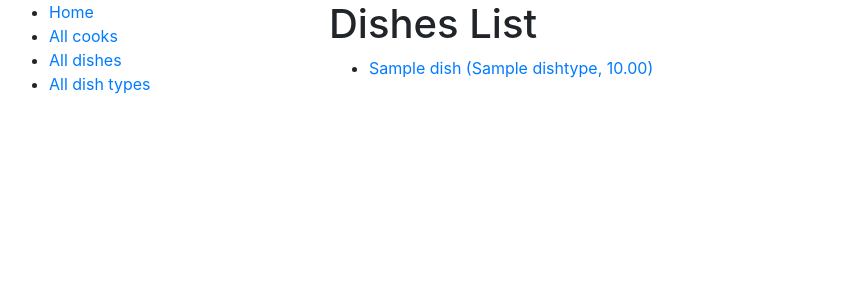
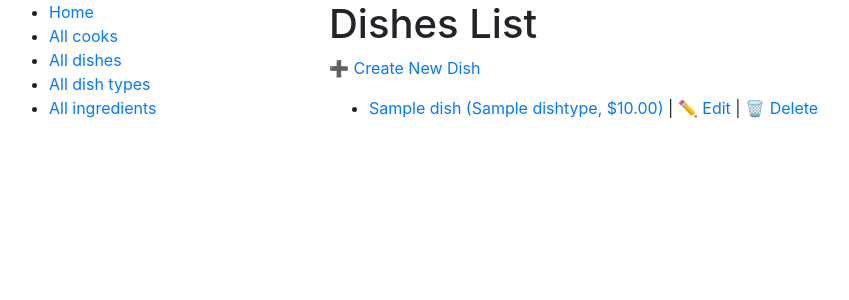
Before and after one commit to LLevkovych/restaurant-kitchen-service, a Django app: page /dishes/ in a window 1280 px wide. Shown: the top 300 px of the page, without its empty margins (6-855 px from the left). Run offline with Django 5.2, Linux system fonts and the light colour scheme; tables that the repository leaves empty hold one stand-in row (values such as "Sample post").

Commit message:
Created model ingredient, CRUD views for ingredients, dishes, dish types and their urls

```diff
--- a/core/models.py
+++ b/core/models.py
@@ -23,12 +23,23 @@ class Cook(AbstractUser):
         return f"{self.username} ({self.first_name} {self.last_name})"
 
 
+class Ingredient(models.Model):
+    name = models.CharField(max_length=100)
+
+    class Meta:
+        ordering = ["name"]
+
+    def __str__(self):
+        return self.name
+
+
 class Dish(models.Model):
     name = models.CharField(max_length=100)
     description = models.TextField()
     price = models.DecimalField(decimal_places=2, max_digits=10)
     dish_type = models.ForeignKey(DishType, on_delete=models.CASCADE)
     cooks = models.ManyToManyField(Cook, related_name="dishes")
+    ingredients = models.ManyToManyField(Ingredient, related_name="dishes")
 
     class Meta:
         ordering = ["name"]
--- a/core/urls.py
+++ b/core/urls.py
@@ -6,12 +6,25 @@ from core.views import (
     CookListView,
     DishListView,
     DishDetailView,
-    CookDetailView
+    CookDetailView,
+    IngredientListView,
+    DishTypeCreateView,
+    DishTypeUpdateView,
+    DishTypeDeleteView,
+    DishCreateView,
+    DishUpdateView,
+    DishDeleteView,
+    IngredientCreateView,
+    IngredientUpdateView,
+    IngredientDeleteView,
+    IngredientDetailView,
 )
 
 
 urlpatterns = [
     path("", index, name="index"),
+
+    #DishTypeUrls
     path(
         "dish-types/",
         DishTypeListView.as_view(),
@@ -19,15 +32,28 @@ urlpatterns = [
     ),
 
     path(
+        "dish-type/create/",
+        DishTypeCreateView.as_view(),
+        name="dish-type-create"
+    ),
+
+    path(
+        "dish-type/<int:pk>/update/",
+        DishTypeUpdateView.as_view(),
+        name="dish-type-update"
+    ),
+
+    path(
+        "dish-type/<int:pk>/delete/",
+        DishTypeDeleteView.as_view(),
+        name="dish-type-delete"
+    ),
+
+    #DishUrls
+    path(
         "dishes/",
         DishListView.as_view(),
         name="dish-list"
-    ),
-
-    path(
-        "cooks/",
-        CookListView.as_view(),
-        name="cook-list"
     ),
 
     path(
@@ -36,11 +62,67 @@ urlpatterns = [
         name="dish-detail"
     ),
 
-path(
+    path(
+        "dish/create/",
+        DishCreateView.as_view(),
+        name="dish-create"
+    ),
+
+    path(
+        "dish/<int:pk>/update/",
+        DishUpdateView.as_view(),
+        name="dish-update"
+    ),
+
+    path(
+        "dish/<int:pk>/delete/",
+        DishDeleteView.as_view(),
+        name="dish-delete"
+    ),
+
+    #CooksUrls
+    path(
+        "cooks/",
+        CookListView.as_view(),
+        name="cook-list"
+    ),
+
+
+    path(
         "cooks/<int:pk>/",
         CookDetailView.as_view(),
         name="cook-detail"
     ),
+
+    #IngredientUrls
+    path(
+        "ingredients/",
+         IngredientListView.as_view(),
+        name="ingredient-list"
+    ),
+
+    path("ingredients/<int:pk>/",
+         IngredientDetailView.as_view(),
+         name="ingredient-detail"
+         ),
+
+    path(
+        "ingredient/create/",
+        IngredientCreateView.as_view(),
+        name="ingredient-create"
+    ),
+
+    path(
+        "ingredient/<int:pk>/update/",
+        IngredientUpdateView.as_view(),
+        name="ingredient-update"
+    ),
+
+    path(
+        "ingredient/<int:pk>/delete/",
+        IngredientDeleteView.as_view(),
+        name="ingredient-delete"
+    ),
 ]
 
 app_name = "core"
--- a/core/views.py
+++ b/core/views.py
@@ -1,17 +1,25 @@
 from django.contrib.auth.decorators import login_required
 from django.shortcuts import render
+from django.urls import reverse_lazy
 from django.views import generic
+from django.views.generic import CreateView, UpdateView, DeleteView
 
-from core.models import DishType, Cook, Dish
+from core.models import (
+    DishType,
+    Cook,
+    Dish,
+    Ingredient
+)
+
 
 @login_required
 def index(request):
     num_cooks = Cook.objects.count()
     num_dishes = Dish.objects.count()
     num_dish_types = DishType.objects.count()
-
+    num_ingredients = Ingredient.objects.count()
     context = {
-        "num_cook": num_cooks,
+        "num_cooks": num_cooks,
         "num_dishes": num_dishes,
         "num_dish_types": num_dish_types,
     }
@@ -30,6 +38,16 @@ class CookListView(generic.ListView):
     paginate_by = 10
 
 
+class IngredientListView(generic.ListView):
+    model = Ingredient
+    template_name = "core/ingredient_list.html"
+    paginate_by = 10
+
+
+class IngredientDetailView(generic.DetailView):
+    model = Ingredient
+
+
 class DishListView(generic.ListView):
     model = Dish
     queryset = Dish.objects.select_related("dish_type")
@@ -42,3 +60,58 @@ class DishDetailView(generic.DetailView):
 
 class CookDetailView(generic.DetailView):
     model = Cook
+
+
+class DishTypeCreateView(generic.CreateView):
+    model = DishType
+    fields = ['name']
+
+
+class DishTypeUpdateView(generic.UpdateView):
+    model = DishType
+    fields = ["name"]
+    success_url = reverse_lazy("dish-type-list")
+
+
+class DishTypeDeleteView(generic.DeleteView):
+    model = DishType
+    success_url = reverse_lazy("dish-type-list")
+
+
+class IngredientCreateView(CreateView):
+    model = Ingredient
+    fields = ['name']
+    template_name = "core/ingredient_form.html"
+    success_url = reverse_lazy("core:ingredient-list")
+
+
+
+class IngredientUpdateView(UpdateView):
+    model = Ingredient
+    fields = ['name']
+    template_name = "core/ingredient_form.html"
+    success_url = reverse_lazy("core:ingredient-list")
+
+
+class IngredientDeleteView(DeleteView):
+    model = Ingredient
+    context_object_name = "ingredient"
+    template_name = "core/ingredient_delete_confirm.html"
+    success_url = reverse_lazy("core:ingredient-list")
+
+
+class DishCreateView(CreateView):
+    model = Dish
+    fields = ["name", "description", "price", "dish_type", "cooks", "ingredients"]
+    success_url = reverse_lazy("dish-list")
+
+
+class DishUpdateView(UpdateView):
+    model = Dish
+    fields = ["name", "description", "price", "dish_type", "cooks", "ingredients"]
+    success_url = reverse_lazy("dish-list")
+
+
+class DishDeleteView(DeleteView):
+    model = Dish
+    success_url = reverse_lazy("dish-list")
--- a/templates/core/dish_detail.html
+++ b/templates/core/dish_detail.html
@@ -4,6 +4,12 @@
   <h1>Dish Name: {{ dish.name }}</h1>
   <p><strong>Price:</strong> {{ dish.price }}</p>
   <p><strong>Dish type:</strong> {{ dish.dish_type }}</p>
+  <br>
+  <h3>Ingredients:</h3>
+  {% for ingredient in dish.ingredients.all %}
+    <li>{{ ingredient.name }}</li>
+  {% endfor %}
+  <br>
   <h3>Cooks:</h3>
   {% for cook in dish.cooks.all %}
     <hr>
--- a/templates/core/dish_list.html
+++ b/templates/core/dish_list.html
@@ -1,13 +1,27 @@
 {% extends "base.html" %}
 
 {% block content %}
-  <h1> Dishes List</h1>
+  <h1>Dishes List</h1>
+
+  <p>
+    <a href="{% url 'core:dish-create' %}">➕ Create New Dish</a>
+  </p>
+
   {% if dish_list %}
     <ul>
       {% for dish in dish_list %}
-        <li><a href="{% url 'core:dish-detail' dish.id %}">{{ dish.name }} ({{ dish.dish_type }}, {{ dish.price }})</a>
+        <li>
+          <a href="{% url 'core:dish-detail' dish.id %}">
+            {{ dish.name }} ({{ dish.dish_type }}, ${{ dish.price }})
+          </a>
+          |
+          <a href="{% url 'core:dish-update' dish.id %}">✏️ Edit</a>
+          |
+          <a href="{% url 'core:dish-delete' dish.id %}">🗑️ Delete</a>
         </li>
       {% endfor %}
     </ul>
+  {% else %}
+    <p>No dishes available.</p>
   {% endif %}
 {% endblock %}
--- a/templates/includes/sidebar.html
+++ b/templates/includes/sidebar.html
@@ -11,4 +11,7 @@
   <li>
     <a href="{% url 'core:dish-type-list' %}">All dish types</a>
   </li>
+  <li>
+    <a href="{% url 'core:ingredient-list' %}">All ingredients</a>
+  </li>
 </ul>
```
Also changed, not shown: core/migrations/0007_ingredient_dish_ingredients.py (added).
